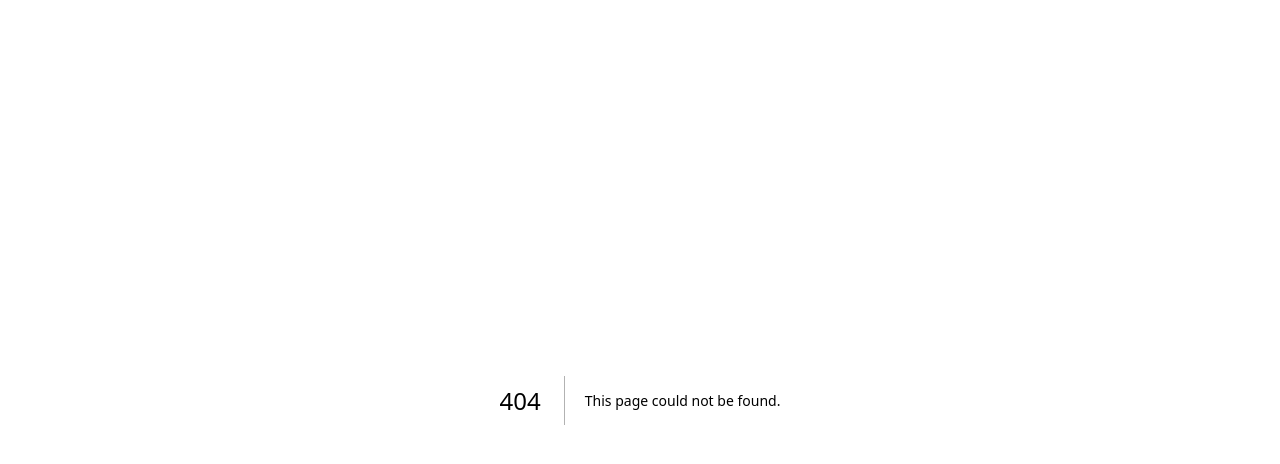
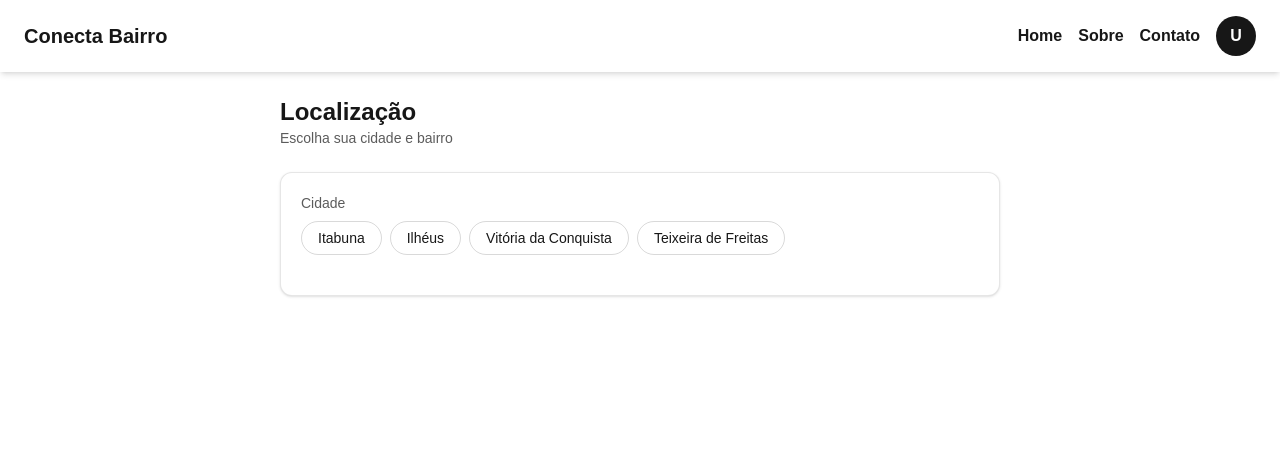
Before and after one commit to NicolasXs/Conecta_Bairro_front, a Next.js app: page /bairros in a window 1280 px wide. Before the commit this address had no page. Shown: the top 464 px of the page. Built offline with nearby package versions, Linux system fonts and the light colour scheme.

Commit message:
Add files via upload

```diff
--- /dev/null
+++ b/app/bairros/page.tsx
@@ -0,0 +1,191 @@
+"use client";
+
+import { useState } from "react";
+import Navbar from "../componentes/Navbar";
+import SearchBar from "../componentes/SearchBar";
+
+export default function Page() {
+
+  const cidades = [
+    "Itabuna",
+    "Ilhéus",
+    "Vitória da Conquista",
+    "Teixeira de Freitas"
+  ];
+
+  const bairrosPorCidade: Record<string, string[]> = {
+    "Itabuna": [
+      "Bairro de Fátima",
+      "Califórnia",
+      "Santo Antônio",
+      "São Caetano",
+      "Monte Cristo",
+      "Ferradas",
+      "Parque Boa Vista",
+      "Góes Calmon",
+      "São Pedro",
+      "Centro"
+    ],
+
+    "Vitória da Conquista": [
+      "Alto Maron",
+      "Ayrton Senna",
+      "Bateias",
+      "Boa Vista",
+      "Brasil",
+      "Campinhos",
+      "Candeias",
+      "Centro",
+      "Cruzeiro",
+      "Distrito Industrial"
+    ],
+
+    "Ilhéus": [
+      "Jardim Atlântico",
+      "Hernane Sá",
+      "Olivença",
+      "Vila Olímpia",
+      "São Francisco",
+      "Nelson Costa",
+      "Pontal"
+    ],
+
+    "Teixeira de Freitas": [
+      "Centro",
+      "São Lourenço",
+      "Estância Biquine",
+      "Nova Teixeira",
+      "Jardim Liberdade",
+      "Vila Vargas",
+      "Urbis I",
+      "Urbis II",
+      "Urbis III",
+      "Monte Castelo",
+      "Redenção",
+      "Tancredo Neves",
+      "Colina Verde",
+      "Santos Guimarães"
+    ]
+  };
+
+  const [cidade, setCidade] = useState("");
+  const [busca, setBusca] = useState("");
+  const [bairroSelecionado, setBairroSelecionado] = useState("");
+
+  const bairros = cidade ? bairrosPorCidade[cidade] || [] : [];
+
+  const bairrosFiltrados = bairros.filter((bairro) =>
+    bairro.toLowerCase().includes(busca.toLowerCase())
+  );
+
+  return (
+    <div className="min-h-screen">
+      <Navbar />
+
+      <main className="max-w-3xl mx-auto p-6">
+
+        <div className="mb-6">
+          <h1 className="text-2xl font-bold">Localização</h1>
+          <p className="text-sm opacity-70">
+            Escolha sua cidade e bairro
+          </p>
+        </div>
+
+        <div
+          className="rounded-xl shadow-sm p-5 border"
+          style={{
+            background: "var(--background)",
+            borderColor: "rgba(128,128,128,0.2)"
+          }}
+        >
+
+          {/* CIDADES */}
+          <div className="mb-5">
+            <p className="text-sm font-medium opacity-70 mb-2">
+              Cidade
+            </p>
+
+            <div className="flex flex-wrap gap-2">
+              {cidades.map((c, index) => (
+                <button
+                  key={index}
+                  onClick={() => {
+                    setCidade(c);
+                    setBusca("");
+                    setBairroSelecionado("");
+                  }}
+                  className="px-4 py-1.5 rounded-full text-sm border transition"
+                  style={{
+                    background: cidade === c ? "var(--foreground)" : "transparent",
+                    color: cidade === c ? "var(--background)" : "var(--foreground)",
+                    borderColor: "rgba(128,128,128,0.3)"
+                  }}
+                >
+                  {c}
+                </button>
+              ))}
+            </div>
+          </div>
+
+          {/* BUSCA */}
+          {cidade && (
+            <div className="mb-5">
+              <p className="text-sm font-medium opacity-70 mb-2">
+                Bairro
+              </p>
+
+              <SearchBar
+                placeholder="Digite o nome do bairro..."
+                onSearch={(query) => setBusca(query)}
+              />
+            </div>
+          )}
+
+          {/* LISTA DE BAIRROS */}
+          {cidade && (
+            <div
+              className="rounded-lg overflow-hidden border"
+              style={{ borderColor: "rgba(128,128,128,0.2)" }}
+            >
+              {bairrosFiltrados.length > 0 ? (
+                bairrosFiltrados.map((bairro, index) => (
+                  <div
+                    key={index}
+                    onClick={() => setBairroSelecionado(bairro)}
+                    className="px-4 py-3 cursor-pointer transition border-b last:border-b-0"
+                    style={{
+                      background:
+                        bairroSelecionado === bairro
+                          ? "rgba(128,128,128,0.15)"
+                          : "transparent",
+                      borderColor: "rgba(128,128,128,0.1)"
+                    }}
+                  >
+                    {bairro}
+                  </div>
+                ))
+              ) : (
+                <p className="p-3 text-sm opacity-70">
+                  Nenhum bairro encontrado
+                </p>
+              )}
+            </div>
+          )}
+        </div>
+
+        {/* RESULTADO */}
+        {bairroSelecionado && (
+          <div
+            className="mt-4 p-4 rounded-lg border text-sm"
+            style={{
+              background: "var(--background)",
+              borderColor: "rgba(128,128,128,0.2)"
+            }}
+          >
+            📍 {cidade} - <strong>{bairroSelecionado}</strong>
+          </div>
+        )}
+      </main>
+    </div>
+  );
+}
```
